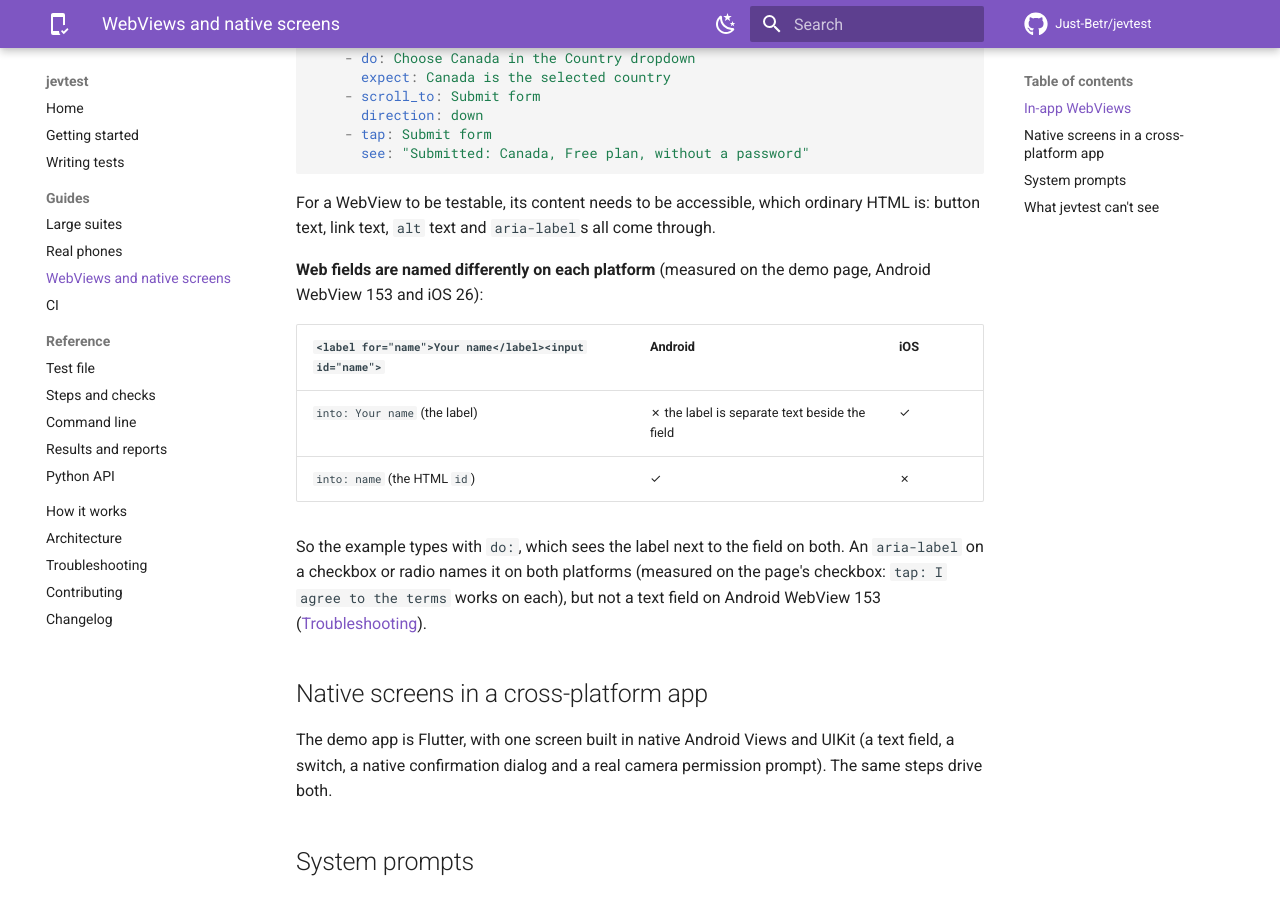
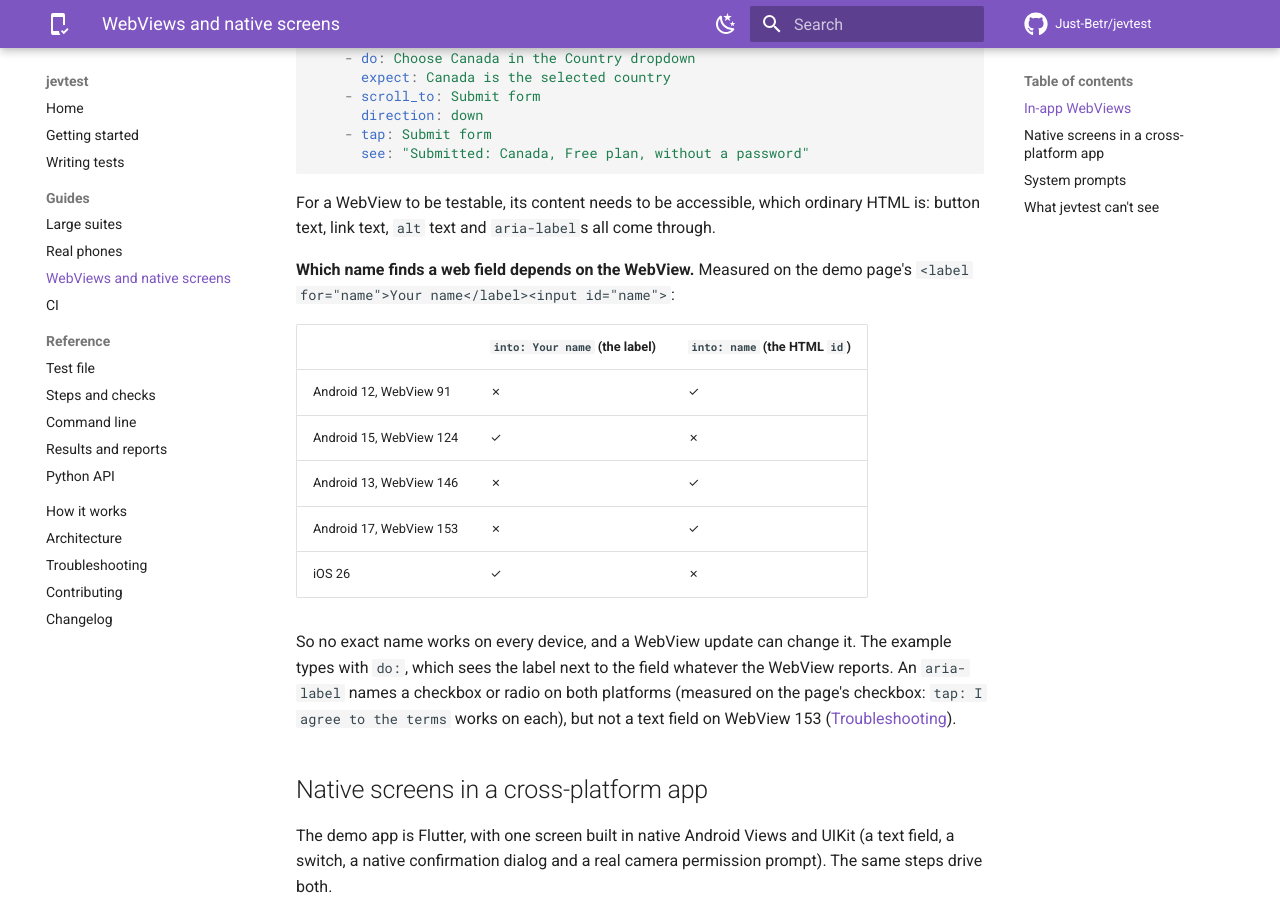
Before and after one commit to Just-Betr/jevtest, an MkDocs documentation site: the page built from docs/guides/webviews.md, in a window 1280 px wide and 900 px high, scrolled down 981 px. Built offline with MkDocs 1.6.1 and Material for MkDocs 9.7.7, drawn with Linux system fonts in a browser that asks for light colours; comment, search, counter and statistics services are not loaded.

Commit message:
Android 12 and older: read the resumed activity; WebView naming varies by version (measured)
Co-Authored-By: Claude Opus 5.5 <noreply@anthropic.com>

```diff
--- a/docs/guides/webviews.md
+++ b/docs/guides/webviews.md
@@ -44,14 +44,17 @@ HTML inside a WebView (`WKWebView` on iOS, `android.webkit.WebView` on Android)
 
 For a WebView to be testable, its content needs to be accessible, which ordinary HTML is: button text, link text, `alt` text and `aria-label`s all come through.
 
-**Web fields are named differently on each platform** (measured on the demo page, Android WebView 153 and iOS 26):
+**Which name finds a web field depends on the WebView.** Measured on the demo page's `<label for="name">Your name</label><input id="name">`:
 
-| `<label for="name">Your name</label><input id="name">` | Android | iOS |
+| | `into: Your name` (the label) | `into: name` (the HTML `id`) |
 |---|---|---|
-| `into: Your name` (the label) | ✗ the label is separate text beside the field | ✓ |
-| `into: name` (the HTML `id`) | ✓ | ✗ |
+| Android 12, WebView 91 | ✗ | ✓ |
+| Android 15, WebView 124 | ✓ | ✗ |
+| Android 13, WebView 146 | ✗ | ✓ |
+| Android 17, WebView 153 | ✗ | ✓ |
+| iOS 26 | ✓ | ✗ |
 
-So the example types with `do:`, which sees the label next to the field on both. An `aria-label` on a checkbox or radio names it on both platforms (measured on the page's checkbox: `tap: I agree to the terms` works on each), but not a text field on Android WebView 153 ([Troubleshooting](../troubleshooting.md)).
+So no exact name works on every device, and a WebView update can change it. The example types with `do:`, which sees the label next to the field whatever the WebView reports. An `aria-label` names a checkbox or radio on both platforms (measured on the page's checkbox: `tap: I agree to the terms` works on each), but not a text field on WebView 153 ([Troubleshooting](../troubleshooting.md)).
 
 ## Native screens in a cross-platform app
 
```
Also changed, not shown: CHANGELOG.md (+9 -0 lines), docs/troubleshooting.md (+1 -1 lines), 2 other files.
